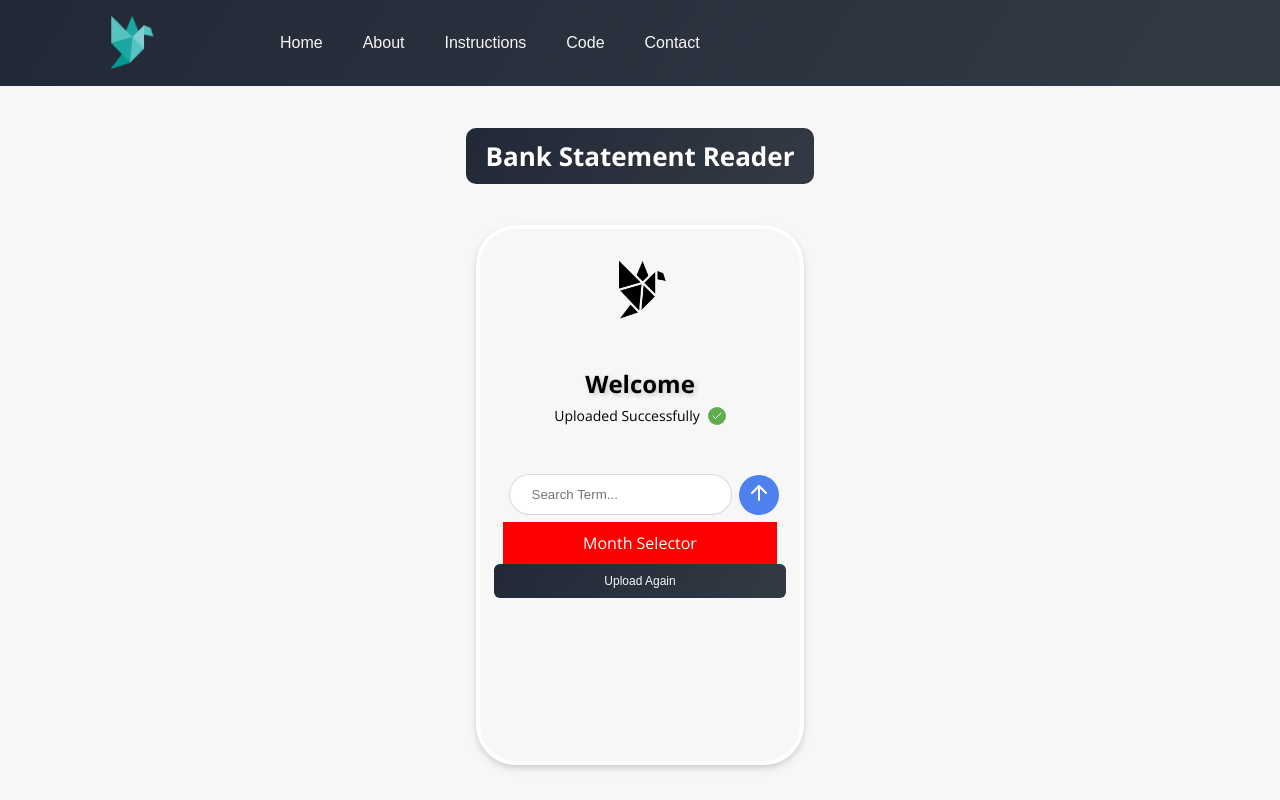
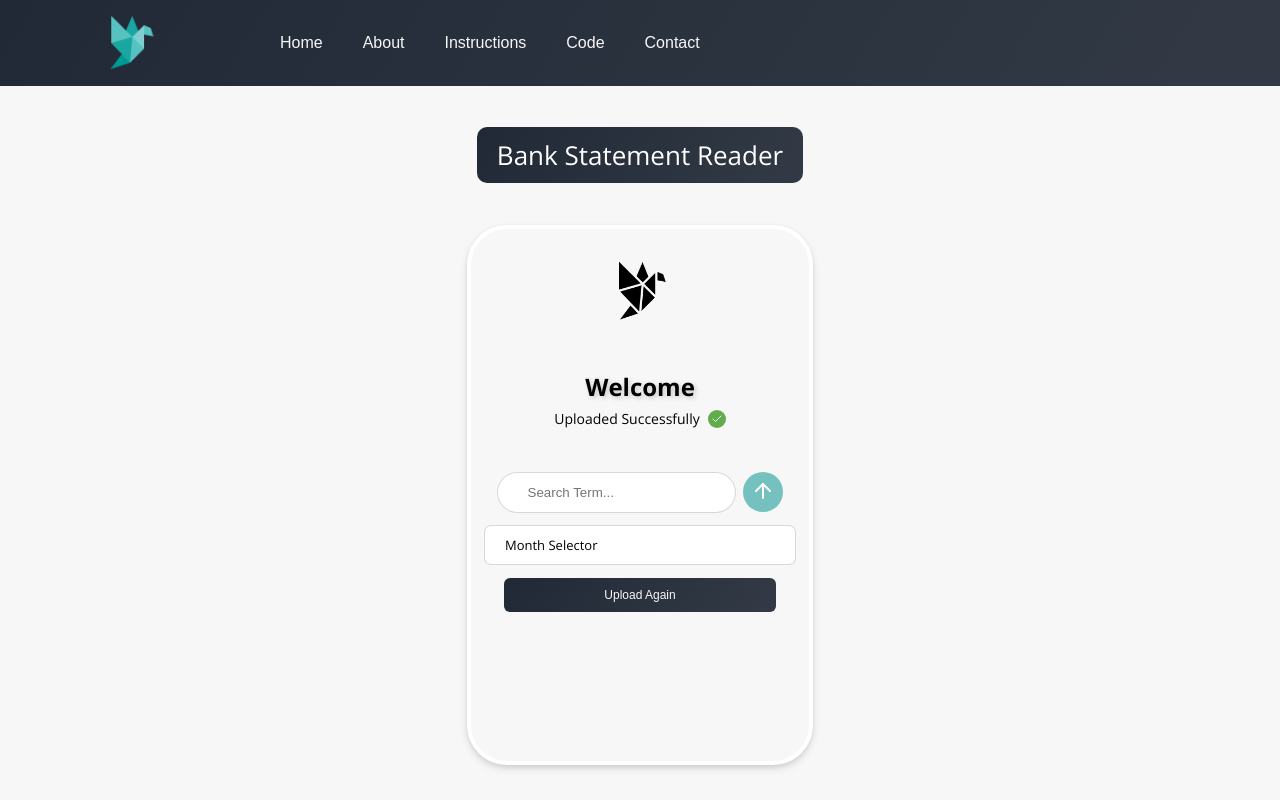
Before and after one commit to Syed-Haider-Shah/commbank-statement-reader-frontend, a React (Vite) app: page / in a window 1280 px wide. Built offline with nearby package versions, Linux system fonts and the light colour scheme; no server answers.

Commit message:
form v1 finalized

```diff
--- a/src/components/index.css
+++ b/src/components/index.css
@@ -19,7 +19,7 @@
   border-radius: 10px;
   font-size: 26px;
   margin: 12% auto;
-  font-weight: bold;
+  font-weight: medium;
   text-shadow: 0px 0px 2px 2px #ffffff;
   background: rgb(33,41,54);
 background: linear-gradient(122deg, rgba(33,41,54,1) 0%, rgba(33,41,54,1) 0%, rgba(33,41,54,0.9203139874113708) 94%);
@@ -34,10 +34,6 @@ background: linear-gradient(122deg, rgba(33,41,54,1) 0%, rgba(33,41,54,1) 0%, rg
 background: linear-gradient(122deg, rgba(33,41,54,1) 0%, rgba(33,41,54,1) 0%, rgba(33,41,54,0.9203139874113708) 94%);
 }
 
-.dateselector{
-  background:red;
-  padding: 10px 80px;
-}
 
 .searchbar{
   padding: 10px 80px;
@@ -83,7 +79,7 @@ background: linear-gradient(122deg, rgba(33,41,54,1) 0%, rgba(33,41,54,1) 0%, rg
 }
 
 .upload-btn {
-  padding: 10px 110px;
+  padding: 10px 100px;
   background: black;
   font-size: 12px;
   border-radius:  6px;
@@ -105,9 +101,30 @@ background: linear-gradient(122deg, rgba(33,41,54,1) 0%, rgba(33,41,54,1) 0%, rg
   font-size: 16px;
 }
 
+.dateselector{
+  cursor: pointer;
+  background:  white;
+  display: flex;
+  justify-content: space-between;
+  align-items: center;
+  color: black;
+  margin: 14px;
+  width: 270px;
+  padding: 10px 20px;
+  border-width: 2px;
+  border-color: transparent;
+  border-radius: 6px;
+  font-size: small;
+  box-shadow: 0 0 0 1px rgba(178, 190, 181, 0.5);
+}
+
+.dateselector:hover {
+  background: #f4f4f5;
+  transition: background-color 0.2s ease-in-out, box-shadow 0.3s ease-in-out;
+}
+
 .searchbar {
-  padding: 10px 20px;
-  margin: 8px;
+  padding: 10px 28px;
   border-radius: 20px;
   border-width: 2px;
   box-shadow: 0 0 0 1px rgba(178, 190, 181, 0.5);
@@ -116,7 +133,7 @@ background: linear-gradient(122deg, rgba(33,41,54,1) 0%, rgba(33,41,54,1) 0%, rg
 }
 
 .searchbar:focus {
-  box-shadow: 0 0 0 2px rgba(59, 130, 246, 0.5);
+  box-shadow: 0 0 0 2px rgba(116, 193, 192, 0.5);
 }
 
 .form {
@@ -130,11 +147,12 @@ background: linear-gradient(122deg, rgba(33,41,54,1) 0%, rgba(33,41,54,1) 0%, rg
   height: 40px;
   border-radius: 20px;
   border: none;
-  background: #4e80ee;
+  background: #74c1c0;
+  margin-left: 8px;
 }
 
 .search-btn:hover{
-  background: #3662e3;
+  background: #4ea5a0;
   transition: background-color 0.2s ease-in-out, box-shadow 0.3s ease-in-out;
 }
 
@@ -148,3 +166,11 @@ background: linear-gradient(122deg, rgba(33,41,54,1) 0%, rgba(33,41,54,1) 0%, rg
   align-items: center;
   justify-content: center;
 }
+
+.last-section {
+  display:flex;
+  flex-direction: column;
+  align-items:center;
+  justify-content: center;
+  margin-top: 10px;
+}
```
